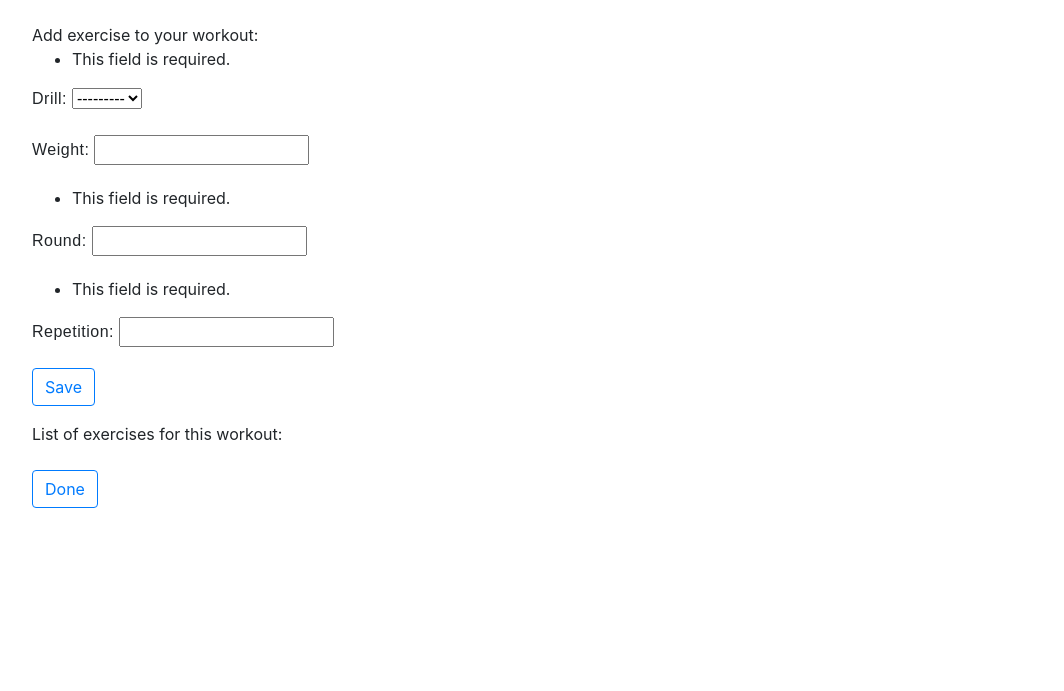
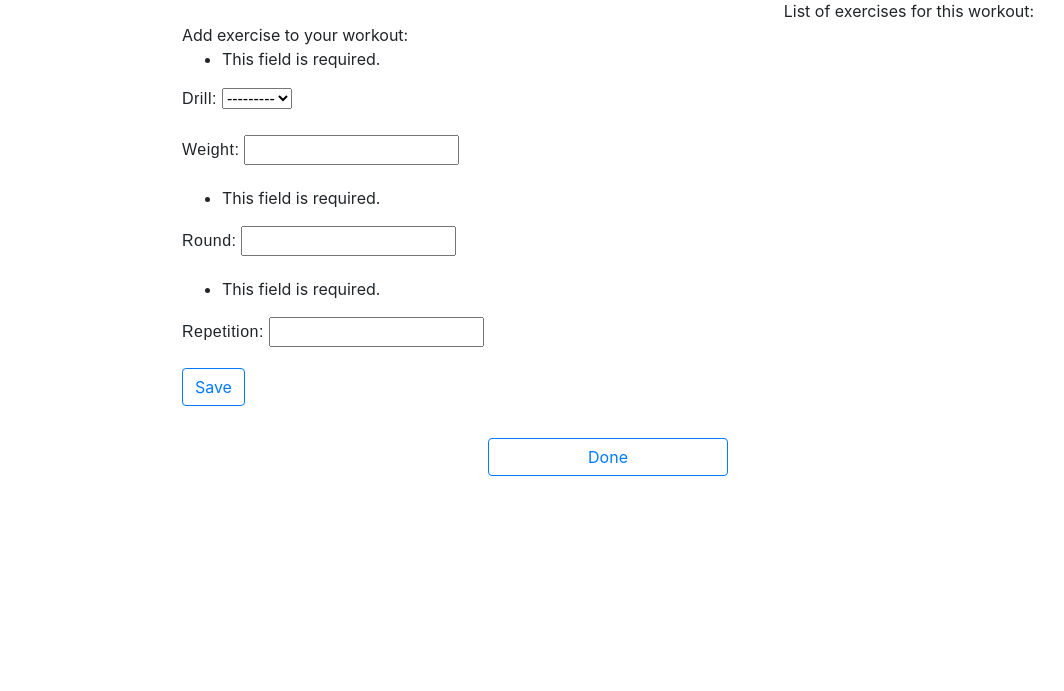
Before and after one commit to triskaVpate/exerlogger, a Django app: page /workouts/add/ in a window 1280 px wide. Shown: the part 109-800 px from the top of the page, without its empty margins (32-1096 px from the left). Run offline with Django 3.2, Linux system fonts and the light colour scheme; the visitor is signed in with stand-in values (Sample User, id 1); data that the repository does not hold is empty; some libraries are stand-ins or nearby versions.

Commit message:
Separation

```diff
--- a/exerlogger/static/workout/style.css
+++ b/exerlogger/static/workout/style.css
@@ -84,6 +84,29 @@ main {
     justify-content: space-around;
 }
 
+#workout{
+    display: flex;
+    flex-direction: column;
+}
+
+#excerice-view{
+    display: flex;
+    justify-content: space-around;
+    margin-bottom: 1em;
+}
+
+@media (max-width: 576px){
+    #excerice-view{
+        justify-content: normal;
+        flex-direction: column;
+    }
+}
+
+#workout-done{
+    margin: 0 auto;
+    width: 15rem;
+}
+
 #exercises li {
     list-style: none;
 }
--- a/templates/workout/workout_detail.html
+++ b/templates/workout/workout_detail.html
@@ -2,7 +2,10 @@
 <html>
     <body>
         {% block content %}
+            <div id="workout">
                 <!--Show form if there is context with form-->
+                <div id="excerice-view">
+                    <div>
                         {% if exercise_form %}
                             <br>
                             Add exercise to your workout:
@@ -12,9 +15,9 @@
                                 <input type="submit" value="Save" class="btn btn-outline-primary">
                             </form>
                         {% endif %}
-
+                    </div>
                     <!--Show exercises for workout id-->
-            <div id="exercises" >
+                    <div>
                         List of exercises for this workout:
                         {% for exercise in exercises %}
                             <li><a href="{% url 'exercise_edit' workout.id exercise.id %}">
@@ -31,14 +34,13 @@
                             </a>
                             </li>
                         {% endfor %}
-            </div>
-
                         {% if workout %}
                         <a class="btn btn-outline-primary" href="{% url 'workout_detail' workout.id %}">Add Exercise</a>
                         {% endif %}
-
-            <br>
-            <a href="{% url 'workouts' %}" class="btn btn-outline-primary" >Done</a>
+                    </div>
+                </div>
+                <a href="{% url 'workouts' %}" class="btn btn-outline-primary" id="workout-done">Done</a>
+            </div>
         {% endblock %}
     </body>
 
```
Lines whose indentation alone changed are shown as unchanged.
